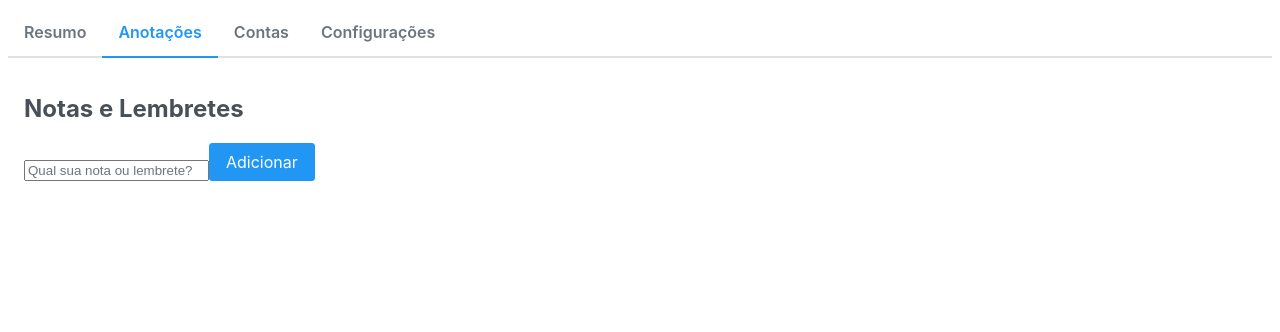
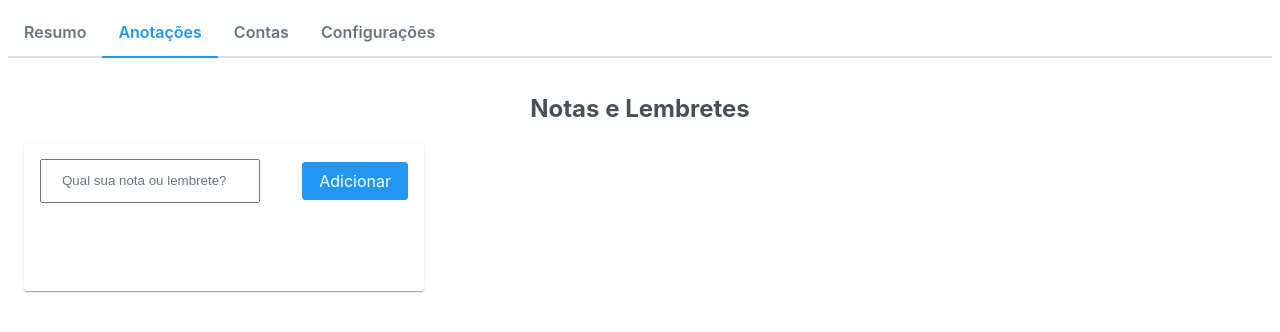
Before and after one commit to LeoFerreira-96/Manager, a Vue app: page / in a window 1280 px wide. Both pictures are taken after a click on the tab "Anotações". Shown: the top 332 px of the page. Built offline with nearby package versions, Linux system fonts and the light colour scheme.

Commit message:
componetizando Card

```diff
--- a/src/Views/Notes.vue
+++ b/src/Views/Notes.vue
@@ -1,65 +1,20 @@
 <template>
   <main class="app">
     <section class="greeting">
-      <h2 class="title">
-        Notas e Lembretes
-      </h2>
+      <h2 class="title">Notas e Lembretes</h2>
     </section>
-    <section class="create-todo">
-        <form @submit.prevent="addTodo">
-          <input
-            v-model="newGoal"
-            placeholder="Qual sua nota ou lembrete?"
-            class="new-todo"
-            type="text"
-          >
-          <Button type="submit">Adicionar</Button>
-        </form>
-    </section>
-    <section class="listGoals">
-      <div class="list">
-        <template v-for="goal in myGoals_asc" :key="goal.createdAt">
-          <div v-if="!goal.disable">{{goal.name}}</div>
-          <div class="actions">
-            <Button class="delete" @click="removeGoal(goal)">Apagar</Button>
-          </div>
-
-        </template>
-      </div>
-    </section>
+    <Card />
   </main>
-
 </template>
 
 <script setup>
-import { ref, computed } from "vue";
-import { v4 as uuidv4 } from 'uuid';
+import Card from "../components/NoteCard.vue";
+</script>
 
-const newGoal = ref();
-const myGoals = ref([])
-
-const addTodo = () => {
-  if(newGoal.value.trim().includes(["",undefined, null])) {
-    console.log("Vazio")
-    return
-  }
-  myGoals.value.push({
-    id: uuidv4(),
-    name:newGoal.value,
-    done: false,
-    disable: false,
-    createdAt: new Date().getTime(),
-  })
-  console.log(myGoals.value)
+<style scopped>
+.greeting {
+  display: flex;
+  align-items: center;
+  justify-content: center;
 }
-
-  const removeGoal = (goal) => {
-    myGoals.value = myGoals.value.filter(item => item.id !== goal.id)
-
-  }
-
-const myGoals_asc = computed(() => myGoals.value.sort((a,b) => {
-  return b.createdAt - a.createdAt
-}))
-
-</script>
+</style>
--- /dev/null
+++ b/src/components/NoteCard.vue
@@ -0,0 +1,85 @@
+<template>
+  <Card style="width: 25em">
+    <template #title>
+      <section>
+        <form @submit.prevent="addTodo" class="create-todo">
+          <input
+            v-model="newGoal"
+            placeholder="Qual sua nota ou lembrete?"
+            class="new-todo"
+            type="text"
+          />
+          <Button type="Submite">Adicionar</Button>
+        </form>
+      </section>
+    </template>
+    <template #content>
+      <section class="listGoals">
+        <ul class="list create-todo">
+          <template v-for="goal in myGoals_asc" :key="goal.createdAt">
+            <li v-if="!goal.disable">
+              {{ goal.name }}
+              <Button class="delete" @click="removeGoal(goal)">Apagar</Button>
+            </li>
+            <div class="actions">
+              <Button class="delete" @click="removeGoal(goal)">Apagar</Button>
+            </div>
+          </template>
+        </ul>
+      </section>
+    </template>
+  </Card>
+</template>
+
+<script setup>
+import { ref, computed } from "vue";
+import { v4 as uuidv4 } from "uuid";
+
+const newGoal = ref();
+const myGoals = ref([]);
+
+const addTodo = () => {
+  if (newGoal.value.trim().includes(["", undefined, null])) {
+    console.log("Vazio");
+    return;
+  }
+  myGoals.value.push({
+    id: uuidv4(),
+    name: newGoal.value,
+    done: false,
+    disable: false,
+    createdAt: new Date().getTime(),
+  });
+  console.log(myGoals.value);
+};
+
+const removeGoal = (goal) => {
+  myGoals.value = myGoals.value.filter((item) => item.id !== goal.id);
+};
+
+const myGoals_asc = computed(() =>
+  myGoals.value.sort((a, b) => {
+    return b.createdAt - a.createdAt;
+  })
+);
+</script>
+
+<style scoped>
+.create-todo {
+  display: flex;
+  align-items: center;
+  justify-content: space-between;
+}
+
+.new-todo {
+  width: 220px;
+  height: 15px;
+  padding: 20px;
+}
+
+.list {
+  display: flex;
+  align-items: center;
+  justify-content: space-between;
+}
+</style>
--- a/src/main.js
+++ b/src/main.js
@@ -4,6 +4,7 @@ import { createApp } from "vue";
 import App from "./App.vue";
 
 import Button from 'primevue/button';
+import Card from 'primevue/card';
 import InputText from 'primevue/inputtext';
 import TabPanel from 'primevue/tabpanel';
 import TabView from 'primevue/tabview';
@@ -21,5 +22,6 @@ app.component('TabView', TabView);
 app.component('TabPanel', TabPanel);
 app.component('Button', Button);
 app.component('InputText', InputText);
+app.component('Card', Card);
 
 app.mount("#app");
```
